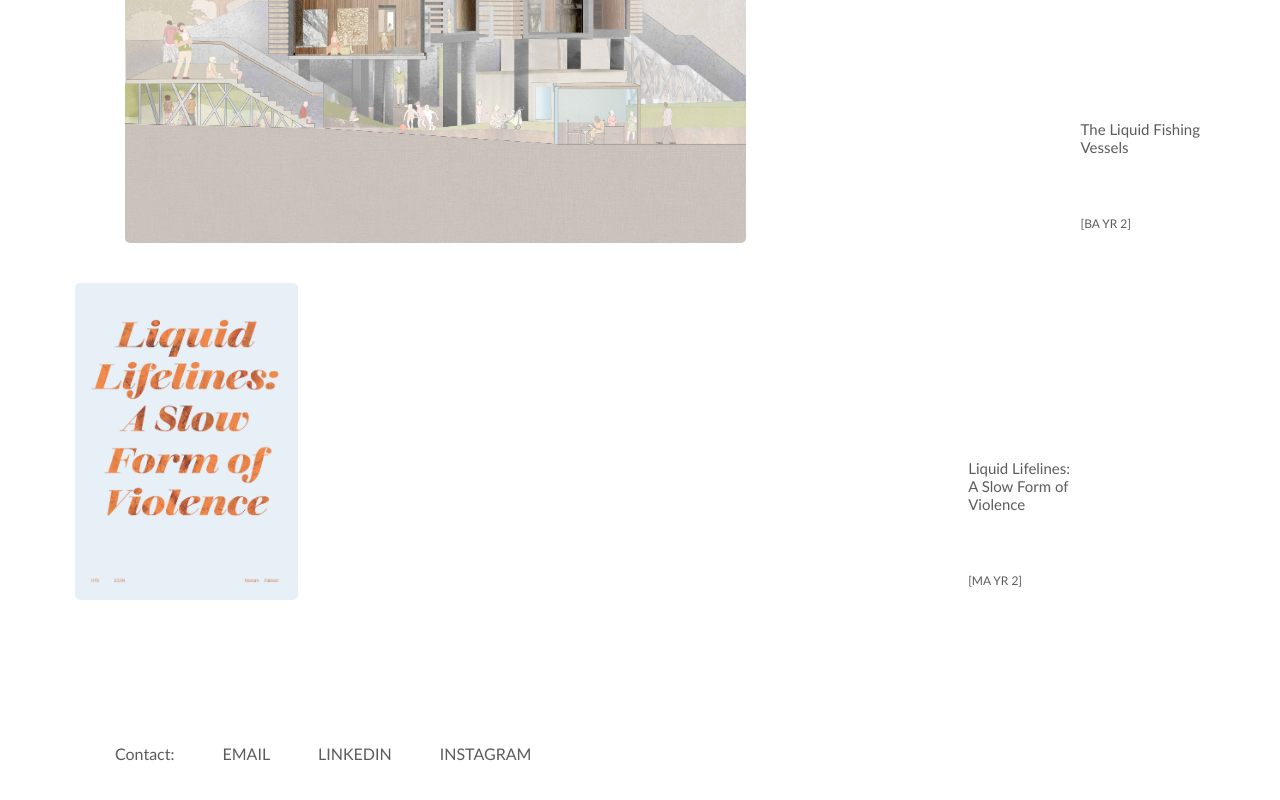
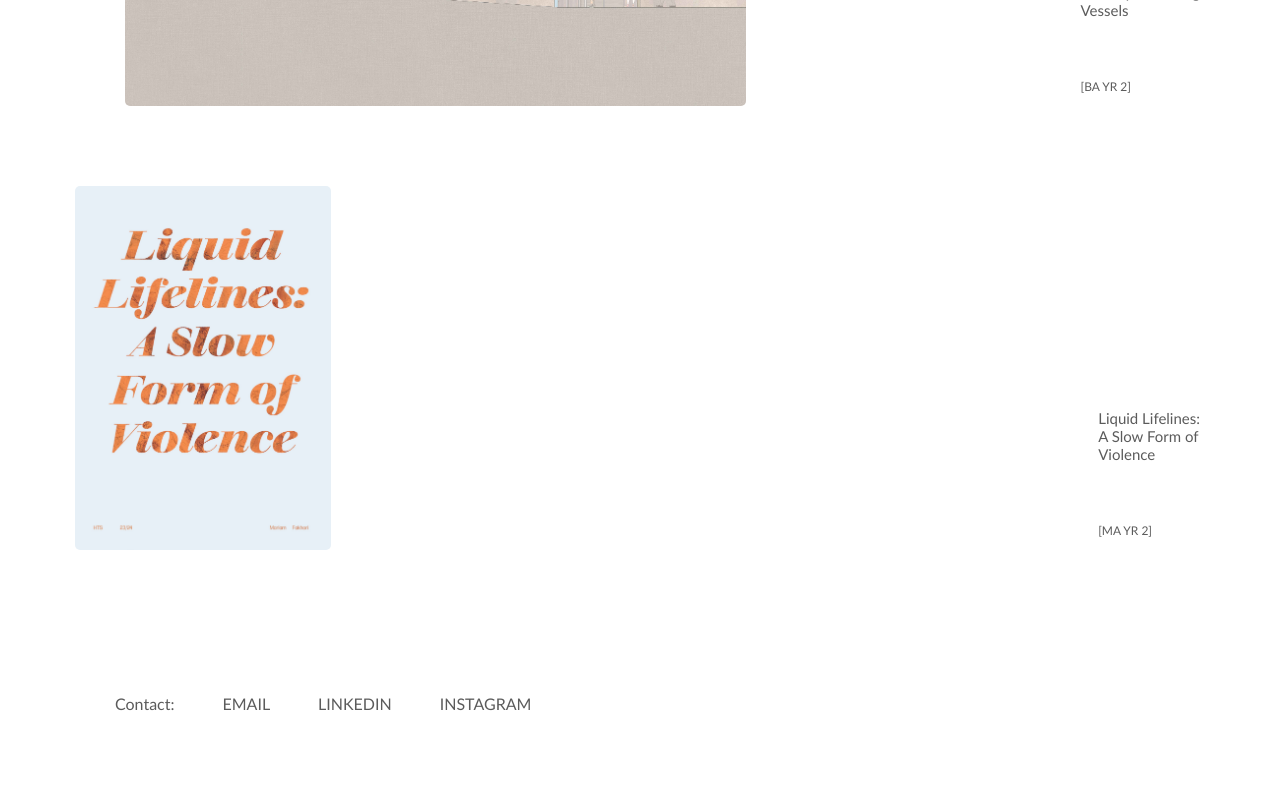
Before and after one commit to MinasFakhori/Mariam-Architecture-Website, a React (Vite) app: page / in a window 1280 px wide. Shown: the part 3199-3999 px from the top of the page. After the commit the page ends 3973 px from the top, so only its background shows below. Built offline with nearby package versions, Linux system fonts and the light colour scheme.

Commit message:
Added the margin

```diff
--- a/src/App.jsx
+++ b/src/App.jsx
@@ -24,7 +24,7 @@ export default function App() {
           year="[MA YR 1]"
           isTextTop={true}
           isTextLeft={false}
-          imgWidth="70%"
+          imgWidth="65%"
         />
 
         <Project
@@ -33,7 +33,7 @@ export default function App() {
           year="[BA YR 3]"
           isTextTop={false}
           isTextLeft={true}
-          imgWidth="90%"
+          imgWidth="80%"
           specialMargin="90%"
         />
       </ProjectTwoThreeWrapper>
@@ -57,6 +57,7 @@ export default function App() {
         isTextLeft={false}
         imgWidth="25%"
         specialTextMargin="9em"
+        specialMargin="5em"
       />
       <Contact />
     </Container>
--- a/src/Contact.jsx
+++ b/src/Contact.jsx
@@ -5,16 +5,16 @@ export default function Contact() {
     <Container>
       <Li>Contact:</Li>
       <Li>
-        <Anchor href="mailto:mariamfakhori21@gmail.com">EMAIL</Anchor>
+        <Anchor target="_blank" href="mailto:mariamfakhori21@gmail.com">EMAIL</Anchor>
       </Li>
 
       <Li>
-        <Anchor href="https://www.linkedin.com/in/mariam-fakhori/">LINKEDIN</Anchor>
+        <Anchor  target="_blank" href="https://www.linkedin.com/in/mariam-fakhori/">LINKEDIN</Anchor>
       </Li>
 
 
       <Li>
-        <Anchor href="https://www.instagram.com/m.archi_design/">INSTAGRAM</Anchor>
+        <Anchor target="_blank" href="https://www.instagram.com/m.archi_design/">INSTAGRAM</Anchor>
       </Li>
     </Container>
   );
--- a/src/Project.jsx
+++ b/src/Project.jsx
@@ -10,13 +10,13 @@ export default function Project({
   isTextLeft,
   specialMargin,
   specialMarginLeft,
-  specialTextMargin,
+  textMargin,
 }) {
   const newLine = (str) => {
     if (str.includes("newLine")) {
       const split = title.split("newLine");
       return (
-        <Text specialTextMargin={specialTextMargin}>
+        <Text >
           {split.map((e) => (
             <React.Fragment key={e}>
               {e} <br />
@@ -34,7 +34,7 @@ export default function Project({
         specialMargin={specialMargin}
         specialMarginLeft={specialMarginLeft}
       >
-        <TextWrapper isTextTop={isTextTop} isTextLeft={isTextLeft}>
+        <TextWrapper testMargin={textMargin} isTextTop={isTextTop} isTextLeft={isTextLeft}>
           {newLine(title)}
           <YearText>{year}</YearText>
         </TextWrapper>
@@ -66,6 +66,7 @@ const TextWrapper = styled.div`
   justify-content: ${(props) => (props.isTextTop ? "flex-start" : "flex-end")};
   grid-column: ${(props) => (props.isTextLeft ? "1" : "2")};
   grid-row: 1 / 5;
+  margin: ${props => props.textMargin === undefined ? 0: props.testMargin}
 `;
 
 const Text = styled.p`
```
